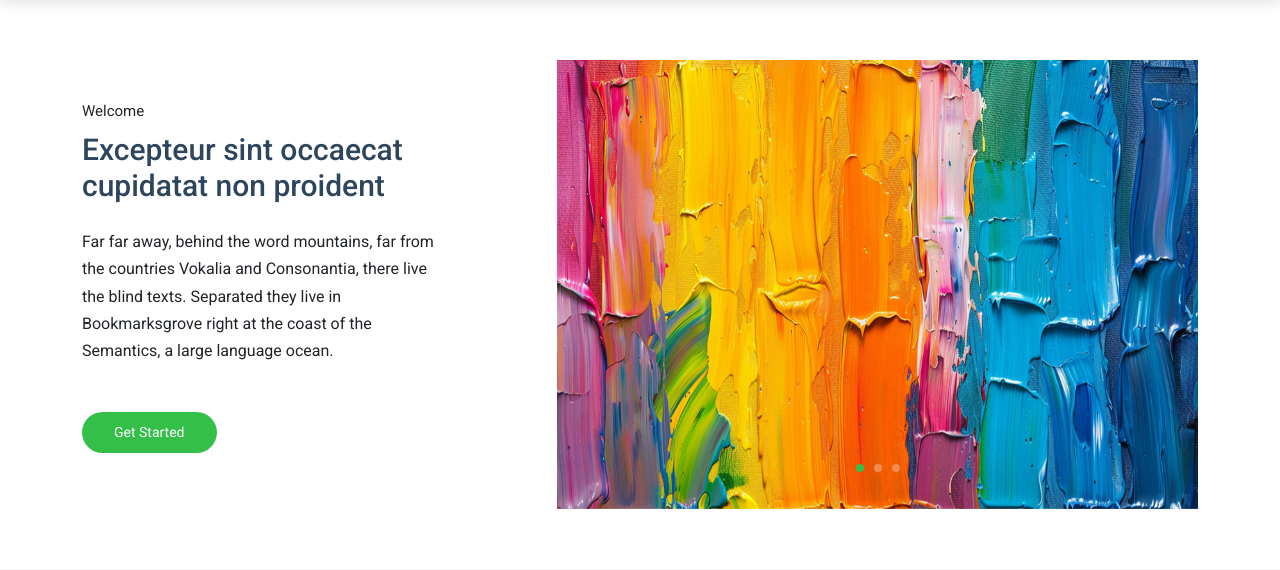
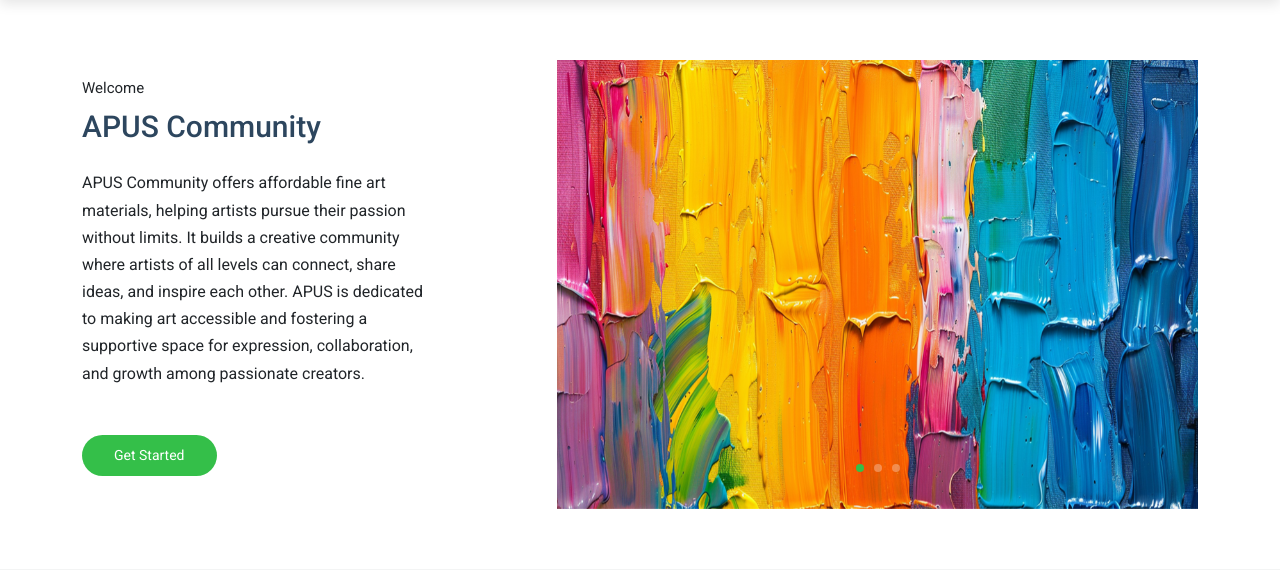
Before and after one commit to abby2395/landing-page-apus, a Django app: page / in a window 1280 px wide. Shown: the part 100-670 px from the top of the page. Run offline with Django 5.2, Linux system fonts and the light colour scheme; some libraries are stand-ins or nearby versions.

Commit message:
Edited the homepage

```diff
--- a/surveyApp/templates/index.html
+++ b/surveyApp/templates/index.html
@@ -36,7 +36,6 @@
     <div class="container-fluid container-xl position-relative d-flex align-items-center justify-content-between">
 
       <a href="{% url 'Homepage' %}" class="logo d-flex align-items-center">
-        <!-- Uncomment the line below if you also wish to use an image logo -->
         <img src="{% static 'assets/img/apus.png' %}" alt="">
         <h1 class="sitename">APUS</h1>
       </a>
@@ -53,6 +52,7 @@
 
     </div>
   </header>
+
 
   <main class="main">
 
@@ -105,13 +105,10 @@
           <div class="col-lg-4 order-lg-1">
             <span class="section-subtitle" data-aos="fade-up">Welcome</span>
             <h1 class="mb-4" data-aos="fade-up">
-              Excepteur sint occaecat cupidatat non proident
+              APUS Community
             </h1>
             <p data-aos="fade-up">
-              Far far away, behind the word mountains, far from the countries
-              Vokalia and Consonantia, there live the blind texts. Separated they
-              live in Bookmarksgrove right at the coast of the Semantics, a large
-              language ocean.
+              APUS Community offers affordable fine art materials, helping artists pursue their passion without limits. It builds a creative community where artists of all levels can connect, share ideas, and inspire each other. APUS is dedicated to making art accessible and fostering a supportive space for expression, collaboration, and growth among passionate creators.
             </p>
             <p class="mt-5" data-aos="fade-up">
               <a href="#" class="btn btn-get-started">Get Started</a>
```
Also changed, not shown: static/assets/css/main.css (line endings or trailing spaces), static/assets/js/main.js (line endings or trailing spaces).
